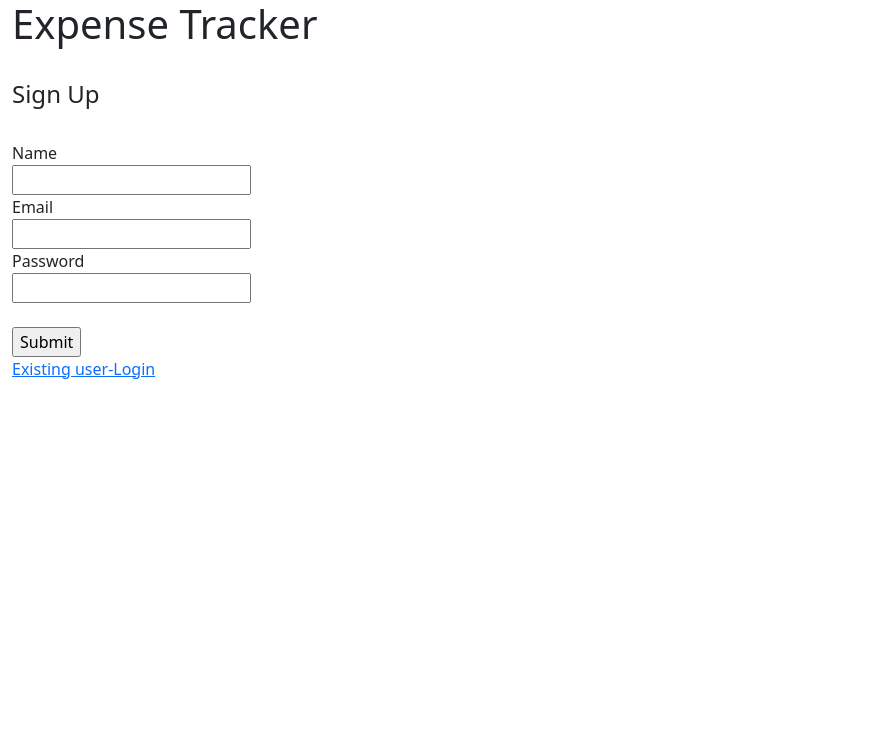
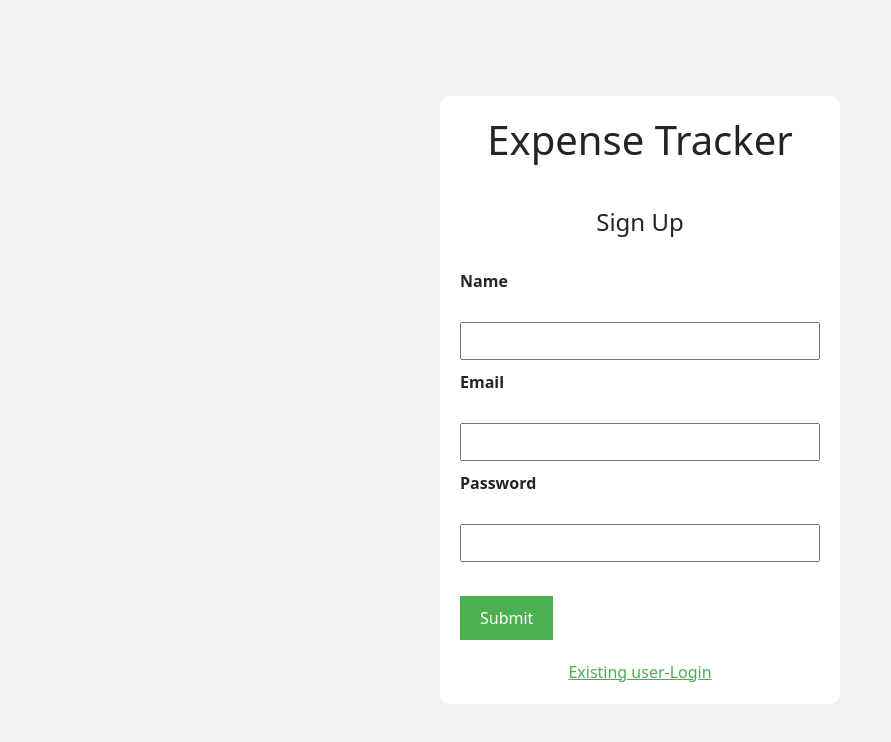
Before and after one commit to Bhaskarkathuria/Frontend, a plain HTML site: page signup/signUp.html in a window 1280 px wide. Shown: the whole page, without its empty margins (0-891 px from the left). Drawn offline with nearby package versions, Linux system fonts and the light colour scheme.

```diff
--- a/app.js
+++ b/login/app.js
@@ -14,7 +14,7 @@
     })
     .then(()=>{
         alert("User logged in successfully")
-        location.replace('https://www.amazon.in/s?k=-amazon&hvadid=72499124504037&hvbmt=be&hvdev=c&hvqmt=e&tag=msndeskstdin-21&ref=pd_sl_5fksc5jb1x_e')
+        //location.replace('')
     }
     )
     .catch(err=>{
--- /dev/null
+++ b/login/loginstyle.css
@@ -0,0 +1,58 @@
+
+
+    /* Body styles */
+    body {
+
+        /* Add the path to your background image */
+        background-size: cover;
+        background-position: center;
+        display: flex;
+        justify-content: center;
+        align-items: center;
+        height: 100vh;
+        margin: 0;
+        padding: 0;
+        font-family: Arial, sans-serif;
+    }
+
+    /* Container styles */
+    .container {
+        text-align: center;
+        padding: 20px;
+        background-color: rgba(255, 255, 255, 0.8);
+        border-radius: 10px;
+    }
+
+    /* Form styles */
+    form {
+        display: inline-block;
+        text-align: left;
+    }
+
+    label {
+        display: block;
+        margin-bottom: 5px;
+        font-weight: bold;
+    }
+
+    input[type="text"] {
+        width: 300px;
+        padding: 5px;
+        margin-bottom: 10px;
+    }
+
+    input[type="button"] {
+        padding: 10px 20px;
+        background-color: #4CAF50;
+        color: #fff;
+        border: none;
+        cursor: pointer;
+    }
+
+    input[type="button"]:hover {
+        background-color: #45a049;
+    }
+
+    a {
+        color: #4CAF50;
+    }
--- a/signUp.html
+++ b/signup/signUp.html
@@ -8,7 +8,7 @@
     <link href="https://cdn.jsdelivr.net/npm/bootstrap@5.3.0/dist/css/bootstrap.min.css" rel="stylesheet"
         integrity="sha384-9ndCyUaIbzAi2FUVXJi0CjmCapSmO7SnpJef0486qhLnuZ2cdeRhO02iuK6FUUVM" crossorigin="anonymous">
 
-        <link rel="stylesheet" href="style.css">
+        <link rel="stylesheet" href="signupstyle.css">
 </head>
 <body>
 
@@ -28,7 +28,7 @@
 
             </form>
 
-            <a href="http://127.0.0.1:5500/login.html">Existing user-Login</a>
+            <a href="http://127.0.0.1:5500/login/login.html">Existing user-Login</a>
         </div>
 </div>
     <script src="main.js"></script>
--- /dev/null
+++ b/signup/signupstyle.css
@@ -0,0 +1,55 @@
+    body {
+
+        display: flex;
+        justify-content: center;
+        align-items: center;
+        height: 100vh;
+        margin: 0;
+        padding: 0;
+        background-color: #f2f2f2;
+    }
+
+    .container-fluid {
+        max-width: 400px;
+        padding: 20px;
+        background-color: #fff;
+        border-radius: 10px;
+        text-align: center;
+    }
+
+    h1 {
+        margin-bottom: 20px;
+    }
+
+    form {
+        text-align: left;
+        margin-bottom: 20px;
+    }
+
+    label {
+        display: block;
+        margin-bottom: 5px;
+        font-weight: bold;
+    }
+
+    input[type="text"] {
+        width: 100%;
+        padding: 5px;
+        margin-bottom: 10px;
+    }
+
+    input[type="button"] {
+        padding: 10px 20px;
+        background-color: #4CAF50;
+        color: #fff;
+        border: none;
+        cursor: pointer;
+    }
+
+    input[type="button"]:hover {
+        background-color: #45a049;
+    }
+
+    a {
+        color: #4CAF50;
+    }
```
Also changed, not shown: login/login.html (renamed from login.html, +3 -2 lines), signup/main.js (renamed from main.js), style.css (deleted).
